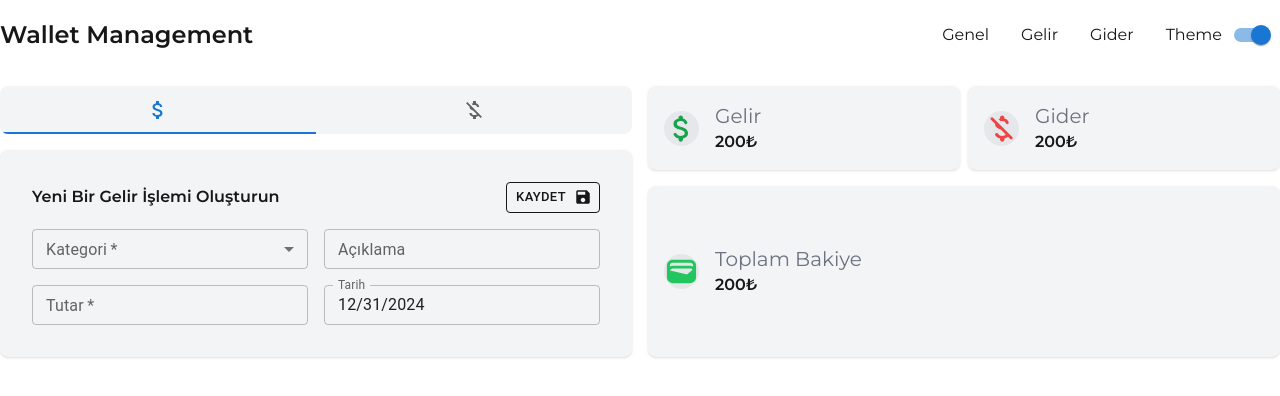
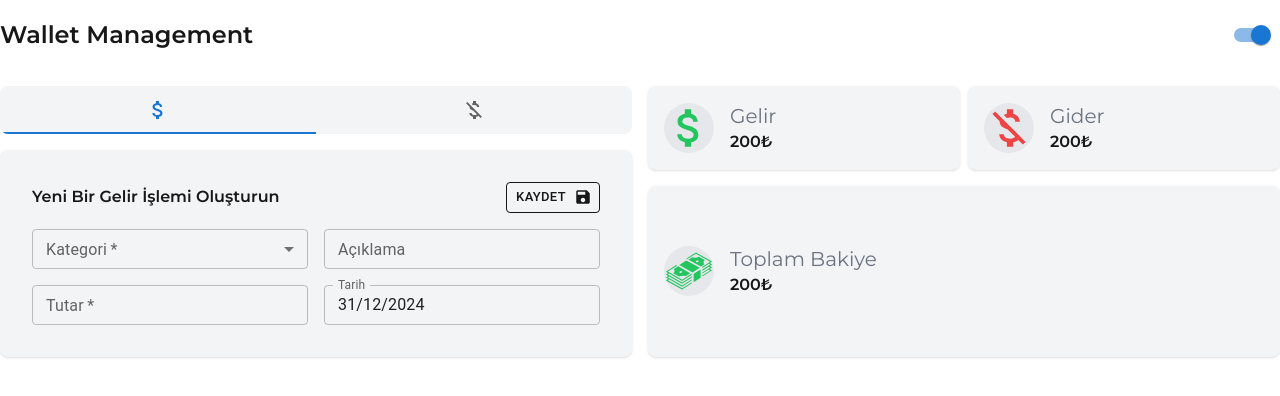
Before and after one commit to emirhancopoglu/walletManagement, a Next.js app: page / in a window 1280 px wide. Shown: the top 396 px of the page. Built offline with nearby package versions, Linux system fonts and the light colour scheme; what @mui/material-nextjs would draw is missing.

Commit message:
react-icons npm , transaction component , header fix

```diff
--- a/src/app/(wallet)/page.jsx
+++ b/src/app/(wallet)/page.jsx
@@ -1,46 +1,11 @@
-"use client";
-import React, { useState } from "react";
-import Tabs from "@mui/material/Tabs";
-import Tab from "@mui/material/Tab";
-import Box from "@mui/material/Box";
-import Income from "@/components/tab/income";
-import AttachMoneySharpIcon from "@mui/icons-material/AttachMoneySharp";
-import MoneyOffIcon from "@mui/icons-material/MoneyOff";
-import Expense from "@/components/tab/expense";
-import Stats from "@/components/stats/stats";
+import React from "react";
+
+import Transaction from "@/components/transaction/transaction";
 
 export default function Home() {
-  const [value, setValue] = useState(0);
-
-  const handleChange = (event, newValue) => {
-    setValue(newValue);
-  };
-
   return (
     <>
-      <div className="container mx-auto mt-4">
-        <div className="flex flex-row gap-4">
-          <Box className="w-full">
-            <Tabs
-              value={value}
-              onChange={handleChange}
-              aria-label="basic tabs example"
-              className="rounded-lg bg-gray-100"
-              variant="fullWidth"
-            >
-              <Tab icon={<AttachMoneySharpIcon />} />
-              <Tab icon={<MoneyOffIcon />} />
-            </Tabs>
-
-            <Box className="p-8 bg-gray-100 rounded-lg mt-4 shadow">
-              {value === 0 && <Income />}
-              {value === 1 && <Expense />}
-            </Box>
-          </Box>
-
-          <Stats />
-        </div>
-      </div>
+      <Transaction />
     </>
   );
 }
--- a/src/components/header/header.jsx
+++ b/src/components/header/header.jsx
@@ -8,14 +8,8 @@ export default function Header() {
         <header className="flex flex-row w-full justify-between items-center py-4">
           <div className="text-2xl font-semibold">Wallet Management</div>
           <div className="flex items-center">
-            <ul className="flex flex-row gap-8 font-normal">
-              <li>Genel</li>
-              <li>Gelir</li>
-              <li>Gider</li>
-              <li>Theme</li>
-            </ul>{" "}
             <Switch defaultChecked />
-          </div>{" "}
+          </div>
         </header>
       </main>
     </>
--- a/src/components/stats/stats.jsx
+++ b/src/components/stats/stats.jsx
@@ -2,6 +2,9 @@ import React from "react";
 import AttachMoneyRoundedIcon from "@mui/icons-material/AttachMoneyRounded";
 import MoneyOffCsredRoundedIcon from "@mui/icons-material/MoneyOffCsredRounded";
 import WalletIcon from "@mui/icons-material/Wallet";
+import { GiMoneyStack } from "react-icons/gi";
+import { MdAttachMoney } from "react-icons/md";
+import { MdMoneyOff } from "react-icons/md";
 
 export default function Stats() {
   return (
@@ -10,10 +13,7 @@ export default function Stats() {
         <div className="flex flex-row w-full gap-2">
           <div className="rounded-lg shadow w-full h-max bg-gray-100 px-4 py-4 flex flex-row items-center gap-4">
             <div className="rounded-full  bg-gray-200">
-              <AttachMoneyRoundedIcon
-                fontSize="large"
-                className="text-green-600"
-              />
+              <MdAttachMoney size={50} className="text-green-500 " />
             </div>
 
             <div className="flex flex-col">
@@ -23,10 +23,7 @@ export default function Stats() {
           </div>
           <div className="rounded-lg shadow w-full h-max bg-gray-100 px-4 py-4 flex flex-row items-center gap-4">
             <div className="rounded-full  bg-gray-200">
-              <MoneyOffCsredRoundedIcon
-                fontSize="large"
-                className="text-red-500"
-              />
+              <MdMoneyOff size={50} className="text-red-500" />
             </div>
 
             <div className="flex flex-col">
@@ -37,7 +34,7 @@ export default function Stats() {
         </div>
         <div className="rounded-lg shadow w-full h-full bg-gray-100 px-4 py-4 flex flex-row items-center gap-4">
           <div className="rounded-full  bg-gray-200">
-            <WalletIcon fontSize="large" className="text-green-500" />
+            <GiMoneyStack size={50} className="text-green-500" />
           </div>
 
           <div className="flex flex-col">
--- /dev/null
+++ b/src/components/transaction/transaction.jsx
@@ -0,0 +1,44 @@
+"use client";
+import React, { useState } from "react";
+import Stats from "@/components/stats/stats";
+import Income from "@/components/tab/income";
+import Expense from "@/components/tab/expense";
+import Tabs from "@mui/material/Tabs";
+import Tab from "@mui/material/Tab";
+import Box from "@mui/material/Box";
+import AttachMoneySharpIcon from "@mui/icons-material/AttachMoneySharp";
+import MoneyOffIcon from "@mui/icons-material/MoneyOff";
+
+export default function Transaction() {
+  const [value, setValue] = useState(0);
+
+  const handleChange = (event, newValue) => {
+    setValue(newValue);
+  };
+
+  return (
+    <div className="container mx-auto mt-4">
+      <div className="flex flex-row gap-4">
+        <Box className="w-full">
+          <Tabs
+            value={value}
+            onChange={handleChange}
+            aria-label="basic tabs example"
+            className="rounded-lg bg-gray-100"
+            variant="fullWidth"
+          >
+            <Tab icon={<AttachMoneySharpIcon />} />
+            <Tab icon={<MoneyOffIcon />} />
+          </Tabs>
+
+          <Box className="p-8 bg-gray-100 rounded-lg mt-4 shadow">
+            {value === 0 && <Income />}
+            {value === 1 && <Expense />}
+          </Box>
+        </Box>
+
+        <Stats />
+      </div>
+    </div>
+  );
+}
--- a/src/utils/date/date.jsx
+++ b/src/utils/date/date.jsx
@@ -4,7 +4,6 @@ import { LocalizationProvider } from "@mui/x-date-pickers/LocalizationProvider";
 import { DatePicker } from "@mui/x-date-pickers/DatePicker";
 import { AdapterDayjs } from "@mui/x-date-pickers/AdapterDayjs";
 import dayjs from "dayjs";
-import { WidthFull } from "@mui/icons-material";
 
 export default function DateSelector() {
   const [selectedDate, setSelectedDate] = useState(dayjs());
@@ -17,6 +16,7 @@ export default function DateSelector() {
         onChange={(newValue) => setSelectedDate(newValue)}
         slotProps={{ textField: { size: "small" } }}
         className="w-full"
+        format="DD/MM/YYYY"
       />
     </LocalizationProvider>
   );
```
